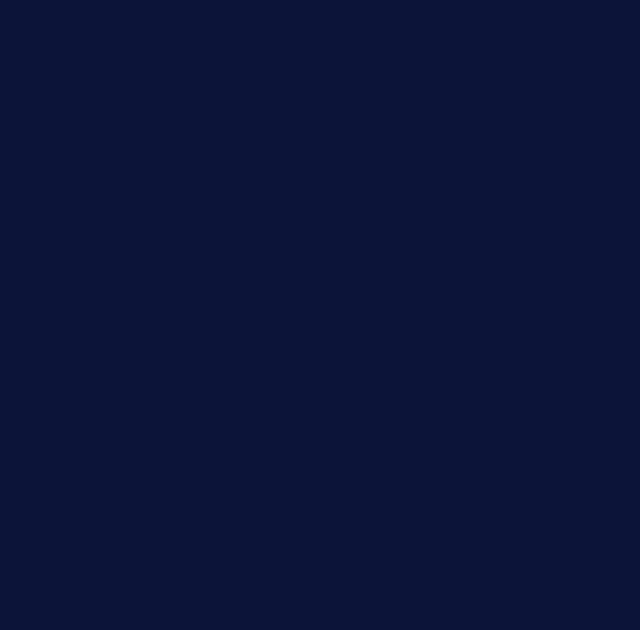
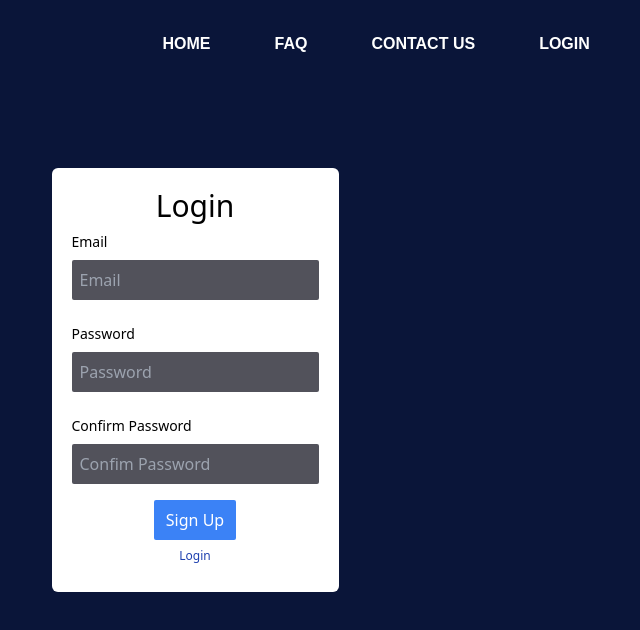
Before and after one commit to mezeru/UFE-Celeb-Web, a React (Vite) app: page /signup in a window 1280 px wide. Before the commit this address had no page. Shown: the top 630 px of the page, without its empty margins (445-1085 px from the left). Built offline with nearby package versions, Linux system fonts and the light colour scheme.

Commit message:
Login Signup

```diff
--- a/src/App.js
+++ b/src/App.js
@@ -1,6 +1,8 @@
 import { Home } from "./components/Home";
 import {BrowserRouter, Route, Routes} from 'react-router-dom'
 import { Experiences } from "./components/Experiences";
+import Login from "./components/login";
+import SignUp from "./components/SignUp";
 
 export function App() {
     return (
@@ -10,6 +12,8 @@ export function App() {
         <Routes>
           <Route index path='/' element={<Home />}  />
           <Route path='/services/:id' element={<Experiences />}  />
+          <Route path='/login' element={<Login />}  />
+          <Route path='/signup' element={<SignUp />}  />
         </Routes>
       </BrowserRouter>
     </div>
--- a/src/components/NavBar.tsx
+++ b/src/components/NavBar.tsx
@@ -1,4 +1,5 @@
 import React from "react"
+import { Link } from "react-router-dom"
 
 export const Navbar = () => {
 
@@ -12,7 +13,7 @@ export const Navbar = () => {
             <div className="nav">
 
                 <div className="navItem">
-                    <a href="#" >HOME</a>
+                    <a href="/" >HOME</a>
                 </div>
                 <div className="navItem">
                     <a href="#" >FAQ</a>
@@ -21,7 +22,7 @@ export const Navbar = () => {
                     <a href="#" >CONTACT US</a>
                 </div>
                 <div className="navItem">
-                    <a href="#" >LOGIN</a>
+                    <Link to={`/login`}>LOGIN</Link>
                 </div>
             </div>
         </div>
--- /dev/null
+++ b/src/components/SignUp.tsx
@@ -0,0 +1,69 @@
+import React, { useState } from 'react';
+import { Link } from 'react-router-dom';
+import { Navbar } from './NavBar';
+
+const SignUp = () => {
+  const [email, setEmail] = useState('');
+  const [password, setPassword] = useState('');
+  const [confirm, setConfirm] = useState('');
+
+  const handleSubmit = (e) => {
+    e.preventDefault();
+    // Add your login logic here
+    console.log('Login form submitted');
+    console.log('Email:', email);
+    console.log('Password:', password);
+  };
+
+  return (
+    <div>
+    <Navbar></Navbar>
+    <div className='flex flex-col justify-center items-center m-10'>
+        <div className='flex flex-col justify-center items-center m-10 bg-white rounded-md p-5'>
+        <h2 className='text-3xl' >Login</h2>
+        <form onSubmit={handleSubmit} className='flex flex-col justify-center items-center wd-1/2'>
+            <div className='flex flex-col my-2'>
+                <label className='text-sm'>Email</label>
+                <input
+                className='my-2 bg-zinc-600 p-2 rounded-sm'
+                type="email"
+                placeholder="Email"
+                value={email}
+                onChange={(e) => setEmail(e.target.value)}
+                />
+            </div>
+
+            <div className='flex flex-col my-2'>
+                <label className='text-sm'>Password</label>
+                <input
+                type="password"
+                placeholder="Password"
+                value={password}
+                className='my-2 bg-zinc-600 p-2 rounded-sm'
+                onChange={(e) => setPassword(e.target.value)}
+                />
+            </div>
+
+            <div className='flex flex-col my-2'>
+                <label className='text-sm'>Confirm Password</label>
+                <input
+                type="password"
+                placeholder="Confim Password"
+                value={confirm}
+                className='my-2 bg-zinc-600 p-2 rounded-sm'
+                onChange={(e) => setConfirm(e.target.value)}
+                />
+            </div>
+
+            <button className='bg-blue-500 hover:bg-blue-700 text-white py-2 px-3 rounded-sm' type="submit">Sign Up</button>
+        </form>
+
+        <Link className='text-blue-800 text-xs m-2' to={`/login`}>Login</Link>
+
+        </div>
+    </div>
+    </div>
+  );
+};
+
+export default SignUp;
--- /dev/null
+++ b/src/components/login.tsx
@@ -0,0 +1,56 @@
+import React, { useState } from 'react';
+import { Link } from 'react-router-dom';
+import { Navbar } from './NavBar';
+
+const Login = () => {
+  const [email, setEmail] = useState('');
+  const [password, setPassword] = useState('');
+
+  const handleSubmit = (e) => {
+    e.preventDefault();
+    // Add your login logic here
+    console.log('Login form submitted');
+    console.log('Email:', email);
+    console.log('Password:', password);
+  };
+
+  return (
+    <div>
+    <Navbar></Navbar>
+    <div className='flex flex-col justify-center items-center m-10'>
+        <div className='flex flex-col justify-center items-center m-10 bg-white rounded-md p-5'>
+        <h2 className='text-3xl' >Login</h2>
+        <form onSubmit={handleSubmit} className='flex flex-col justify-center items-center wd-1/2'>
+            <div className='flex flex-col my-2'>
+                <label className='text-sm'>Email</label>
+                <input
+                className='my-2 bg-zinc-600 p-2 rounded-sm'
+                type="email"
+                placeholder="Email"
+                value={email}
+                onChange={(e) => setEmail(e.target.value)}
+                />
+            </div>
+
+            <div className='flex flex-col my-2'>
+                <label className='text-sm'>Password</label>
+                <input
+                type="password"
+                placeholder="Password"
+                value={password}
+                className='my-2 bg-zinc-600 p-2 rounded-sm'
+                onChange={(e) => setPassword(e.target.value)}
+                />
+            </div>
+            <button className='bg-blue-500 hover:bg-blue-700 text-white py-2 px-3 rounded-sm' type="submit">Login</button>
+        </form>
+
+        <Link className='text-blue-800 text-xs m-2' to={`/SignUp`}>Sign Up</Link>
+
+        </div>
+    </div>
+    </div>
+  );
+};
+
+export default Login;
--- a/src/style.scss
+++ b/src/style.scss
@@ -75,6 +75,10 @@ body{
     }
 }
 
+input{
+    outline: none;
+}
+
 // .card{
 //     height: 25rem;
 //     width: 15rem;
```
